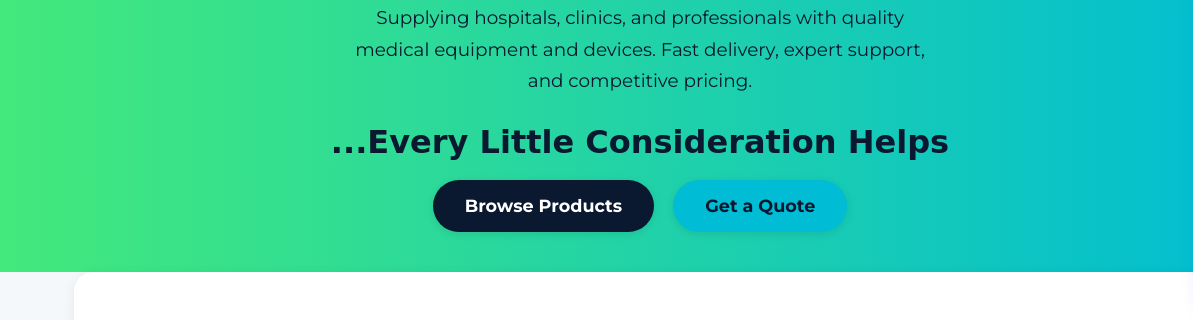
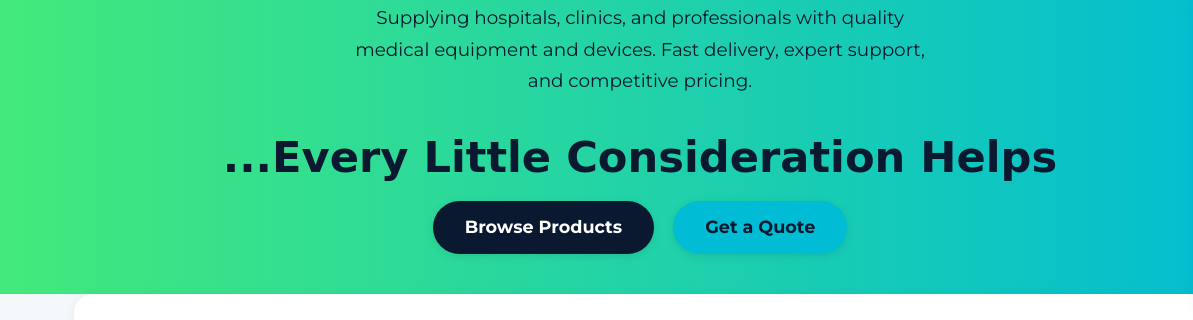
Before and after one commit to Constructionsux/momerc, a plain HTML site: page index.html in a window 1280 px wide. Shown: the part 344-664 px from the top of the page, 0-1193 px from the left. Drawn offline with Linux system fonts and the light colour scheme; a web font is replaced by a local one.

Commit message:
style.css

```diff
--- a/style.css
+++ b/style.css
@@ -185,7 +185,7 @@
       font-style: normal;
     }
      .hero .add {
-      font-size: 2.0rem;
+      font-size: 2.7rem;
       margin-bottom: 0.7rem;
       font-weight: 700;
       font-family: 'MyCaligraphyFont', cursive;
```
